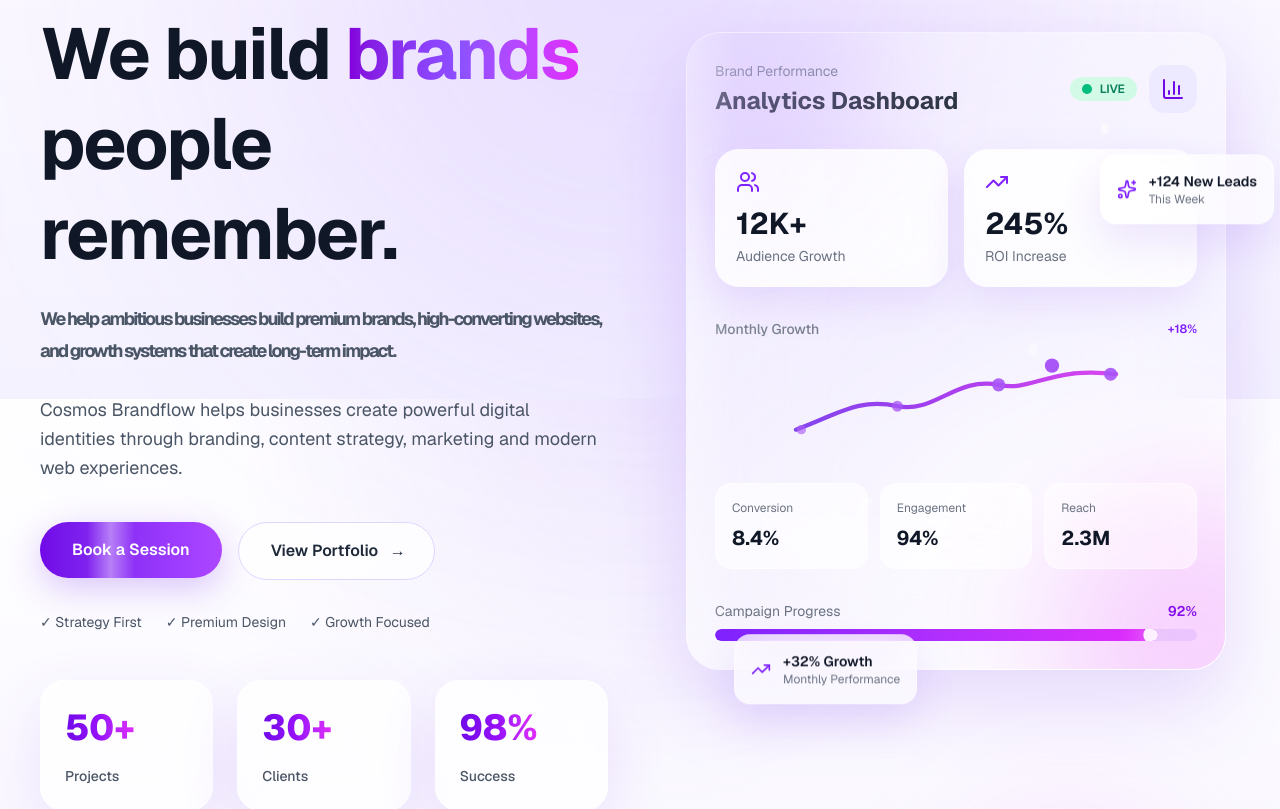
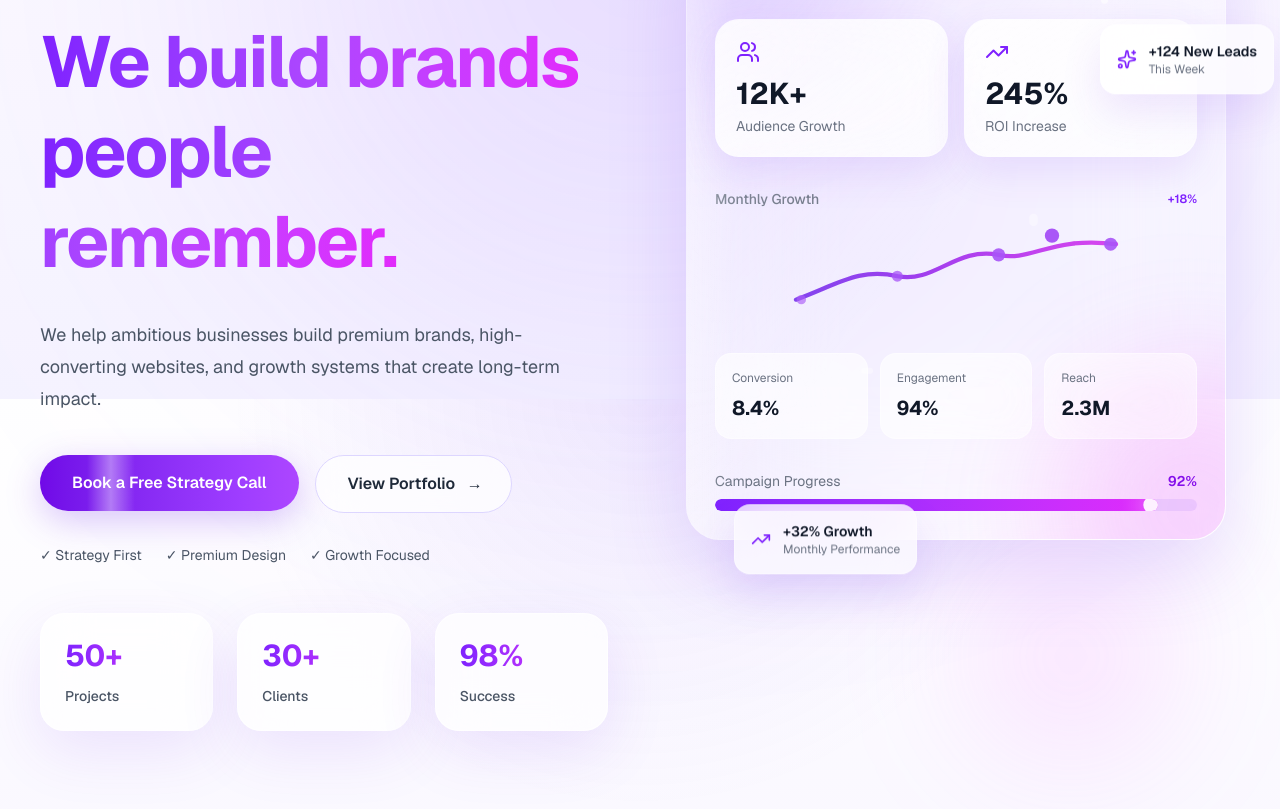
Before and after one commit to divyanshigupta1511/cosmos, a Next.js app: page / in a window 1280 px wide. Shown: the part 401-1210 px from the top of the page. Built offline with nearby package versions, Linux system fonts and the light colour scheme.

Commit message:
feat: improve hero performance and refine website UI

```diff
--- a/src/components/ui/HeroContent.tsx
+++ b/src/components/ui/HeroContent.tsx
@@ -21,91 +21,39 @@
       "_blank"
     );
   };
+
   return (
     <motion.div
       initial={fadeLeft.initial}
       whileInView={fadeLeft.whileInView}
       viewport={fadeLeft.viewport}
       transition={fadeLeft.transition}
+      className="relative z-10"
     >
       <HeroBadge />
 
-<h1
-  className="
-    mt-8
-    text-4xl
-font-bold
-leading-[1.08]
-tracking-tight
-text-center
-text-gray-900
-sm:text-5xl
-md:text-6xl
-lg:text-left
-xl:text-7xl
-  "
->
-  We don't market brands.
+      <h1 className="mt-6 text-5xl font-bold leading-tight tracking-tight text-gray-900 sm:text-6xl lg:text-7xl">
+        We don't market
+        <br />
+        brands.
+        <br />
 
- <h1
-  className="
-    mt-2
-    text-5xl
-    font-bold
-    leading-tight
-    tracking-tight
-    text-gray-900
-    sm:text-6xl
-    lg:text-7xl
-  "
->
-  We build{" "}
-  <span
-    className="
-      bg-gradient-to-r
-      from-purple-700
-      via-violet-500
-      to-fuchsia-500
-      bg-clip-text
-      text-transparent
-    "
-  >
-    brands
+        <span className="bg-gradient-to-r from-violet-600 via-purple-500 to-fuchsia-500 bg-clip-text text-transparent">
+          We build brands
         </span>
         <br />
+
+        <span className="bg-gradient-to-r from-violet-600 via-purple-500 to-fuchsia-500 bg-clip-text text-transparent">
           people remember.
+        </span>
       </h1>
-  <p
-  className="
-    mt-6
-    max-w-xl
-    text-lg
-    leading-8
-    text-gray-600
-  "
->
+
+      <p className="mt-8 max-w-xl text-lg leading-8 text-gray-600">
         We help ambitious businesses build premium brands, high-converting
         websites, and growth systems that create long-term impact.
       </p>
-</h1>
-      <p
-        className="
-  mt-7
-  mx-auto
-  max-w-xl
-  text-base
-  leading-relaxed
-  text-center
-  text-gray-600
-  sm:text-lg
-  lg:mx-0
-  lg:text-left
-"
-      >
-        Cosmos Brandflow helps businesses create powerful digital identities
-        through branding, content strategy, marketing and modern web
-        experiences.
-      </p>
+
+
 
       <div
         className="
@@ -119,8 +67,9 @@
           lg:items-start
           lg:justify-start
         "
-><Button onClick={handleBookSession}>
-  Book a Session
+      >
+        <Button onClick={handleBookSession}>
+          Book a Free Strategy Call
         </Button>
 
         <a
@@ -153,7 +102,6 @@
           View Portfolio
 
           <motion.span
-    className="inline-block"
             animate={{ x: [0, 4, 0] }}
             transition={{
               duration: 1.5,
@@ -165,6 +113,7 @@
           </motion.span>
         </a>
       </div>
+
       <div className="mt-8 flex flex-wrap gap-6 text-sm text-gray-600">
         <span>✓ Strategy First</span>
         <span>✓ Premium Design</span>
@@ -172,8 +121,6 @@
       </div>
 
       <HeroStats />
-
-      <HeroStats />
     </motion.div>
   );
 }
--- a/src/components/ui/StatCard.tsx
+++ b/src/components/ui/StatCard.tsx
@@ -2,21 +2,19 @@
 
 import { motion } from "framer-motion";
 
-interface StatsProps {
+interface StatCardProps {
   number: string;
   label: string;
 }
 
-export default function Stats({
+export default function StatCard({
   number,
   label,
-}: StatsProps) {
+}: StatCardProps) {
   return (
     <motion.div
-
-
       whileHover={{
-  y: -10,
+        y: -8,
         scale: 1.03,
       }}
       transition={{
@@ -35,40 +33,22 @@
         shadow-[0_20px_60px_rgba(124,58,237,0.12)]
       "
     >
-      {/* Glass Reflection */}
-<div
-  className="
-    pointer-events-none
-    absolute
-    inset-0
-    bg-gradient-to-br
-    from-white/20
-    via-transparent
-    to-transparent
-  "
-/>
-
-<div className="relative z-10">
+      {/* Number */}
       <h3
         className="
           text-3xl
-    sm:text-4xl
-    font-extrabold
-    leading-tight
-    whitespace-nowrap
+          font-bold
+          bg-gradient-to-r
+          from-violet-600
+          to-fuchsia-500
+          bg-clip-text
           text-transparent
-    bg-clip-text
-    bg-gradient-to-r
-    from-violet-700
-    via-purple-600
-    to-fuchsia-500
-    inline-block
-    pb-1
         "
       >
         {number}
       </h3>
 
+      {/* Label */}
       <p
         className="
           mt-3
@@ -79,7 +59,6 @@
       >
         {label}
       </p>
-    </div>
     </motion.div>
   );
 }
--- a/src/sections/Hero.tsx
+++ b/src/sections/Hero.tsx
@@ -1,11 +1,9 @@
 "use client";
 
 import Container from "@/components/ui/Container";
-
 import HeroBackground from "@/components/ui/HeroBackground";
 import HeroContent from "@/components/ui/HeroContent";
 import HeroDashboard from "@/components/ui/HeroDashboard";
-
 
 export default function Hero() {
   return (
@@ -13,7 +11,6 @@
       id="home"
       className="relative overflow-hidden"
     >
-
       <HeroBackground />
 
       <Container>
@@ -37,11 +34,8 @@
           <HeroContent />
 
           <HeroDashboard />
-
         </div>
-
       </Container>
-
     </section>
   );
 }
```
Lines whose indentation alone changed are shown as unchanged.
